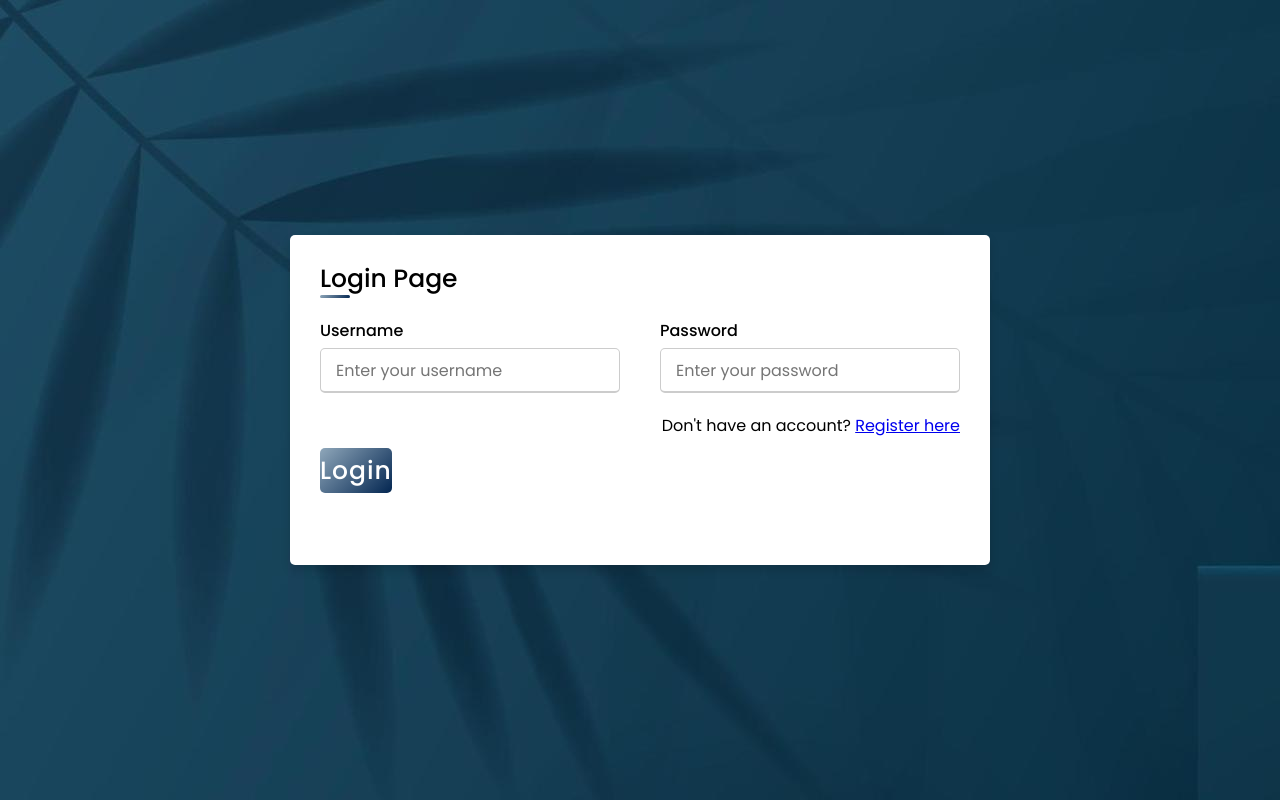
After one commit to Asmitakaushal/Authentication-APP, a PHP site: page /login.php in a window 1280 px wide. The commit adds this page. Run offline with PHP 8.4, Linux system fonts and the light colour scheme.

Commit message:
final commit

```diff
--- a/home.html
+++ b/home.html
@@ -11,7 +11,7 @@
       Welcome to the Authentication System
         <br></br>
             <form id="login" class="button1" action="login.php" method="POST">
-            <input type="submit" name="login" value="Login"></form>&nbsp;
+            <input type="submit" name="submit-login" value="Login"></form>&nbsp;
             <form id="login" class="button2" action="index.php" method="POST">
             <input type="submit" name="register" value="Register"></form>
     </div>
--- /dev/null
+++ b/login.php
@@ -0,0 +1,54 @@
+<?php
+session_start();
+error_reporting(0);
+include('includes/config.php');
+include('process_login.php');
+?>
+
+<!DOCTYPE html>
+<html lang="en" dir="ltr">
+  <head>
+    <meta charset="UTF-8">
+    <link rel="stylesheet" href="style.css">
+     <meta name="viewport" content="width=device-width, initial-scale=1.0">
+     <title>Login</title>
+   </head>
+
+<body>
+
+  <div class="container">
+  <div class="title">Login Page</div>
+
+    <div class="content">
+      <form id = "login_form" action="#" method="POST">
+        <div class="user-details">
+          <div class="input-box">
+            <span class="details">Username</span>
+            <input type="text" name="username" id="username" placeholder="Enter your username" required>
+          </div>
+          <br>
+          <div class="input-box">
+            <span class="details">Password</span>
+            <div
+              <?php if(isset($pass_error)):?>
+                class ="form-error"
+              <?php endif ?>
+            >
+            <input type="password" name="pass" placeholder="Enter your password" required>
+
+            <?php if(isset($pass_error)): ?>
+                <?php echo $pass_error; ?>
+              <?php endif ?>
+        </div>
+        </div>
+        <div class="button">
+          <input type="submit" name="submit-login" value="Login">
+        </div>
+        <div class="info">
+            Don't have an account? <a href ="index.php">Register here</a>
+        </div>
+    </form>
+    </div>
+  </div>
+</body>
+</html>
--- /dev/null
+++ b/process_login.php
@@ -0,0 +1,33 @@
+<?php
+
+session_start();
+include('includes/config.php');
+$pass_error="";
+if(isset($_POST['submit-login']))
+{
+
+        $username = $_REQUEST['username'];
+        $username = mysqli_real_escape_string($conn, $username);
+        $password=$_REQUEST['pass'];
+        $password = mysqli_real_escape_string($conn, $password);
+        $query = "SELECT * from users where username ='$username' AND passwrd='$password'";
+        $result = mysqli_query($conn,$query)or die(mysqli_connect_error());
+        $row = mysqli_fetch_assoc($result);
+        if(mysqli_num_rows($result) == 1)
+        {
+            echo "<script>alert('User successfully logged in')</script> ";
+            $_SESSION['username']=$username;
+            $_SESSION['fullname']=$row['fullname'];
+            $_SESSION['gender']=$row['gender'];
+            $_SESSION['email']=$row['email'];
+            $_SESSION['phone']=$row['phone'];
+            header("Location:account.php");
+        }
+        else
+        {
+            $pass_error = "Incorrect username or password";
+
+        }
+}
+
+?>
--- a/process_register.php
+++ b/process_register.php
@@ -45,7 +45,7 @@ if (!empty($fullname) || !empty($username) || !empty($password) || !empty($confi
             VALUES ('$fullname','$username','$password','$email','$phone','$genders')";
             if ($conn->query($sql) == TRUE) {
             echo "<script> alert('New record created successfully')</script>";
-
+            header("Location:login.php");
             }
             else {
                 echo "Error: " . $sql . "<br>" . $conn->error;
--- a/style.css
+++ b/style.css
@@ -15,7 +15,6 @@ body{
 }
 .container{
   max-width: 700px;
-
   width: 100%;
   background-color: #fff;
   padding: 25px 30px;
@@ -36,7 +35,7 @@ body{
   height: 3px;
   width: 30px;
   border-radius: 5px;
-  background: linear-gradient(135deg, #8fa7ba, #122354);
+  background: linear-gradient(135deg, #8fa7ba,#032651);
 }
 
 .content form .user-details{
@@ -73,7 +72,7 @@ form .user-details .input-box .form-error{
 }
 .user-details .input-box input:focus,
 .user-details .input-box input:valid{
-  border-color: #122354;
+  border-color:#032651;
 }
  form .gender-details .gender-title{
   font-size: 20px;
@@ -102,7 +101,7 @@ form .user-details .input-box .form-error{
  #dot-1:checked ~ .category label .one,
  #dot-2:checked ~ .category label .two,
  #dot-3:checked ~ .category label .three{
-   background: #122354;
+   background: #032651;
    border-color: #d9d9d9;
  }
  form input[type="radio"]{
@@ -118,16 +117,16 @@ form .user-details .input-box .form-error{
    border-radius: 5px;
    border: none;
    color: #fff;
-   font-size: 18px;
+   font-size: 25px;
    font-weight: 500;
    letter-spacing: 1px;
    cursor: pointer;
    transition: all 0.3s ease;
-   background: linear-gradient(135deg, #8fa7ba, #122354);
+   background: linear-gradient(135deg, #8fa7ba, #032651);
  }
  form .button input:hover{
   /* transform: scale(0.99); */
-  background: linear-gradient(-135deg, #8fa7ba, #122354);
+  background: linear-gradient(-135deg, #8fa7ba, #032651);
   }
  @media(max-width: 584px){
  .container{
```
Also changed, not shown: account.php (added, +36 -0 lines), logout.php (added, +11 -0 lines), profileStyle.css (added, +52 -0 lines).
